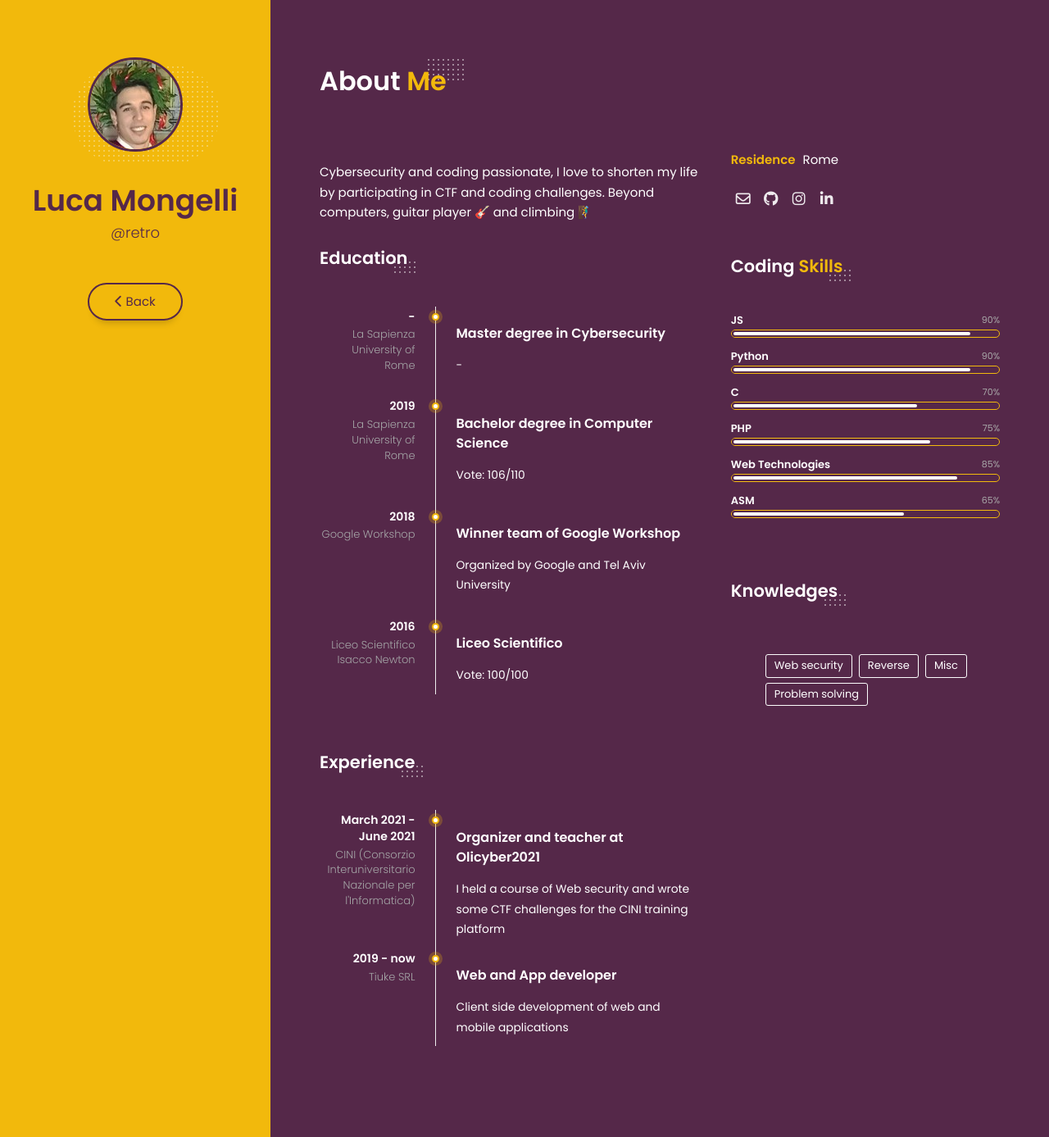
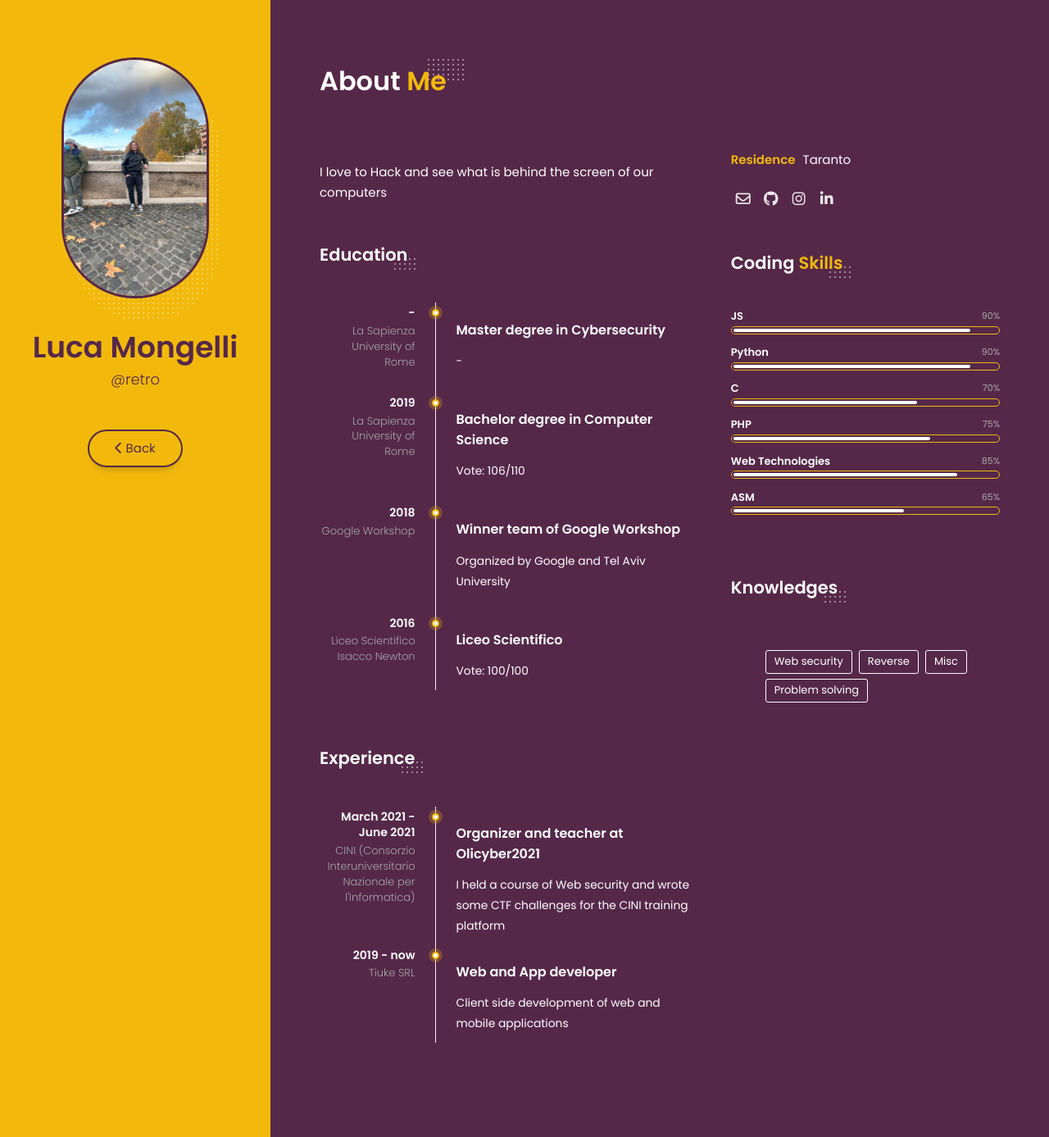
Before and after one commit to HACKappatoi/HACKappatoi.github.io, a Jekyll site: the page built from retro_cv.md, in a window 1280 px wide. Shown: the whole page at 82% size. Built offline with Jekyll 4.4.1, drawn with Linux system fonts in a browser that asks for light colours; nearby versions of some CDN libraries.

Commit message:
Update retro_cv.md

```diff
--- a/retro_cv.md
+++ b/retro_cv.md
@@ -5,7 +5,7 @@ layout: cv # e invece tocco tutto zio porcone
 # info per il cv
 nome: Luca Mongelli
 nick: retro
-profile_image: /assets/img/davide.jfif
+profile_image: /assets/img/retro.jpg
 #cv_file: assets.pdf
 
 # link a cui la pagina é mappata nel sito
@@ -14,9 +14,9 @@ permalink: /retro/
 
 # biografia non serve dire altro
 # scrivi un po quello che te pare
-bio: "Cybersecurity and coding passionate, I love to shorten my life by participating in CTF and coding challenges. Beyond computers, guitar player 🎸 and climbing 🧗‍♂️"
+bio: "I love to Hack and see what is behind the screen of our computers"
 
-residence: Rome
+residence: Taranto
 
 # social link
 # se non  ce l'hai commentalo
```
